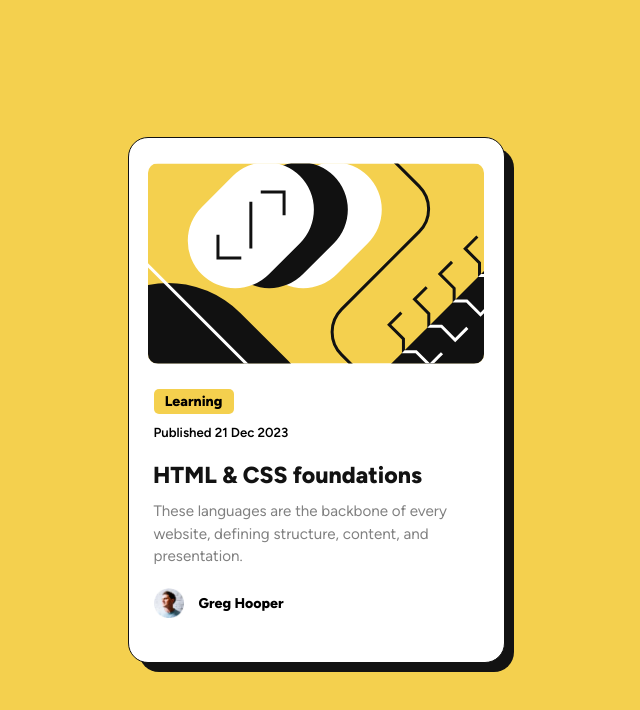
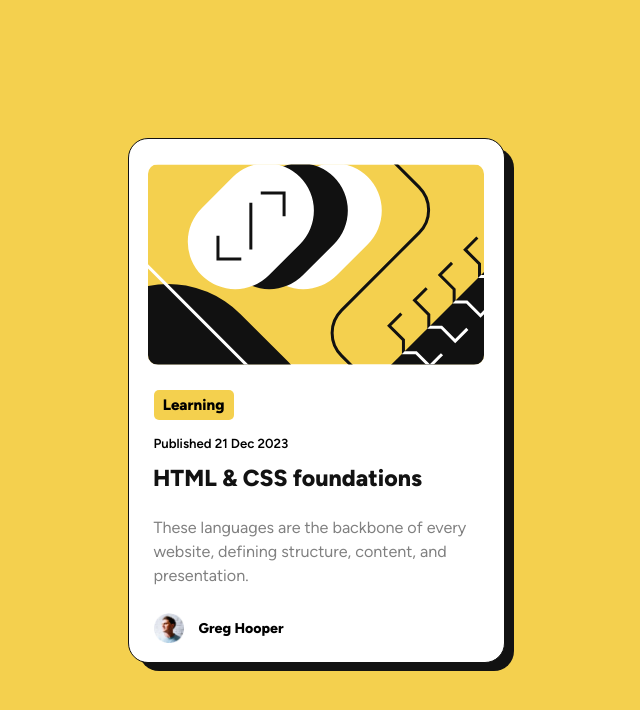
Before and after one commit to islamwael86/blog-preview-card-main, a plain HTML site: page index.html in a window 1280 px wide. Shown: the whole page, without its empty margins (324-964 px from the left). Drawn offline with Linux system fonts and the light colour scheme.

Commit message:
Add files via upload

```diff
--- a/index.css
+++ b/index.css
@@ -31,7 +31,7 @@ main {
 }
 
 section {
-    height: 524px;
+    height: 523px;
     width: 375px;
     background-color: hsl(0, 0%, 100%);
     border: 1px solid hsl(0, 0%, 7%);
@@ -44,7 +44,7 @@ section {
 }
 
 .back {
-    height: 524px;
+    height: 523px;
     width: 375px;
     background-color: hsl(0, 0%, 7%);
     display: flex;
@@ -71,15 +71,15 @@ section {
 
 .learning {
     width: 80px;
-    height: 25px;
+    height: 30px;
     font-family: customFont2;
-    font-size: calc(13px + 0.090625vw);
+    font-size: calc(14px + 0.090625vw);
     background-color: hsl(47, 88%, 63%);
     border-radius: 5px;
     display: flex;
     justify-content: center;
     align-items: center;
-    margin-bottom: 10px;
+    margin-bottom: 15px;
 }
 
 .tiny-img {
@@ -92,18 +92,19 @@ section {
     display: flex;
     align-items: center;
     font-family: customFont2;
-    margin-top: 20px;
+    margin-top: 25px;
     font-size: calc(13px + 0.090625vw);
 }
 
 p {
     color: hsl(0, 0%, 50%);
-    font-size: calc(14px + 0.090625vw);
+    font-size: calc(15px + 0.090625vw);
     line-height: 1.5;
-    margin-top: 60px;
+    margin-top: 65px;
 }
 
 .publish {
+    margin-top: 10px;
     margin-bottom: 10px;
     font-size: calc(12px + 0.090625vw);
     font-family: customFont3;
@@ -116,7 +117,7 @@ p {
     font-family: customFont2;
     color: hsl(0, 0%, 7%);
     position: relative;
-    top: 300px;
+    top: 303px;
     z-index: 5;
 }
 
--- a/index.html
+++ b/index.html
@@ -15,7 +15,7 @@
         <img class="main-img" src="../blog-preview-card-main/assets/images/illustration-article.svg" alt="">
           <div class="article">
             <div class="learning">Learning</div>
-            <div class="publish">Published 21 Dec 2023</div>
+            <h6 class="publish">Published 21 Dec 2023</h6>
             <p>These languages are the backbone of every website, defining structure, content, and presentation.</p>
             <div class="buttom">
               <img class="tiny-img" src="../blog-preview-card-main/assets/images/image-avatar.webp" alt="">
```
Also changed, not shown: Desktop.png, Mobile.png, 1 other file.
